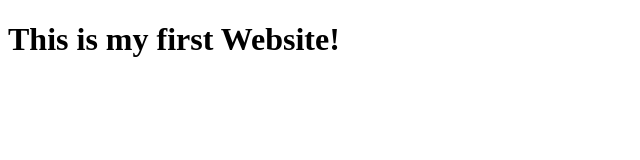
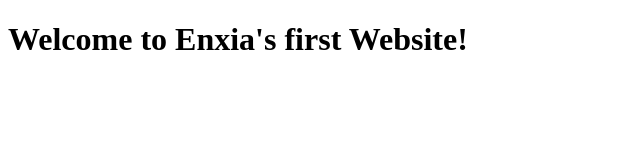
Before and after one commit to Tredecimer/Tredecimer.github.io, a plain HTML site: page index.html in a window 1280 px wide. Shown: the whole page, without its empty margins (0-640 px from the left). Drawn offline with Linux system fonts and the light colour scheme.

Commit message:
Change to Enxia's Website

```diff
--- a/index.html
+++ b/index.html
@@ -6,6 +6,6 @@
         </title>
     </head>
     <body>
-        <h1>This is my first Website!</h1>
+        <h1>Welcome to Enxia's first Website!</h1>
     </body>
 </html>
```
